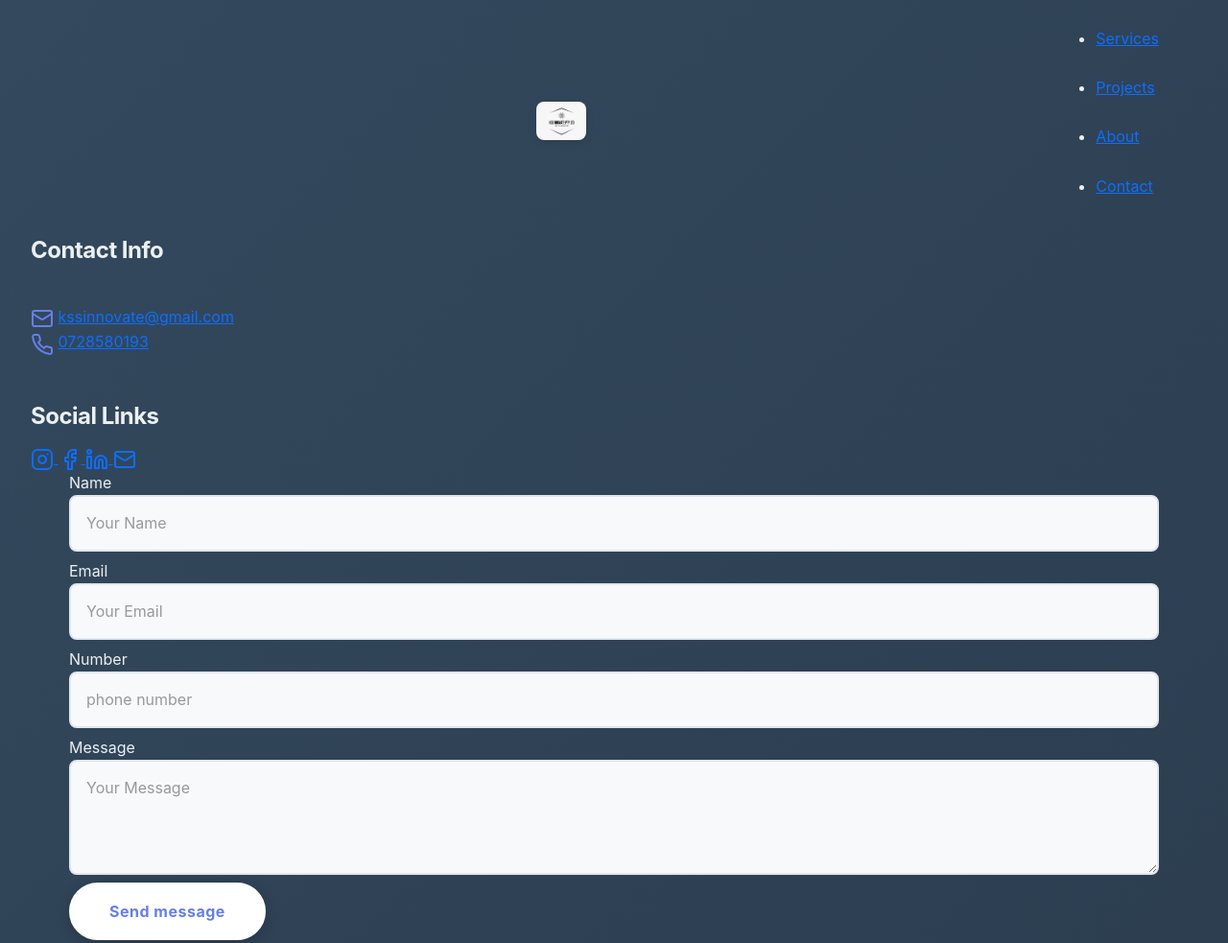
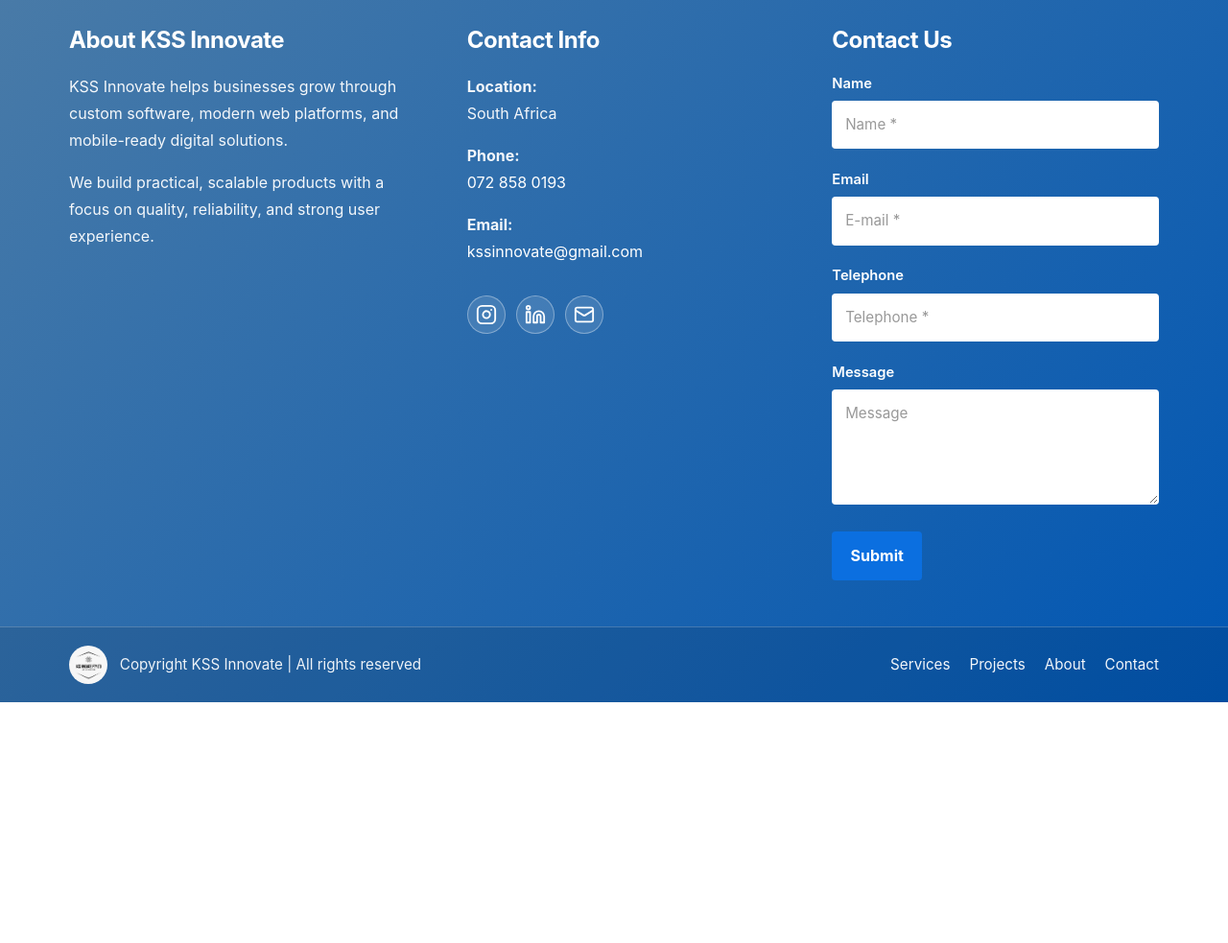
Before and after one commit to kssinnovate/kssinnovate-website, a plain HTML site: page index.html in a window 1280 px wide. Shown: the part 4060-5043 px from the top of the page at 96% size. After the commit the page ends 4792 px from the top, so only its background shows below. Drawn offline with nearby package versions, Linux system fonts and the light colour scheme.

Commit message:
Rebuild footer with Psybergate-style 3-column layout (About, Contact Info, Contact Form) + bottom bar with copyright and nav links

```diff
--- a/index.html
+++ b/index.html
@@ -322,85 +322,79 @@
     </section>
 
 
-    <footer>
-      <div class="container">
-        <div class="logo me-20">
-          <img src="assets/logo.jpg" alt="KSS Innovate Logo" style="height: 40px; margin: 0 auto;" />
-          <!-- <p>LET US INNOVATE</p> -->
-          <ul>
-            <li><a href="#services">Services</a></li>
-            <br>
-            <li><a href="#projects">Projects</a></li>
-            <br>
-            <li><a href="#about">About</a></li>
-            <br>
-            <li><a href="#contact">Contact</a></li>
-          </ul>
-        </div>
-        <!--<p>&copy; 2025 KSS INNOVATE PTY LTD. All rights reserved.</p>-->
+    <footer class="site-footer">
+      <div class="site-footer-main" id="contact">
+        <div class="container footer-grid">
+          <div class="footer-column footer-about">
+            <h3>About KSS Innovate</h3>
+            <p>
+              KSS Innovate helps businesses grow through custom software,
+              modern web platforms, and mobile-ready digital solutions.
+            </p>
+            <p>
+              We build practical, scalable products with a focus on quality,
+              reliability, and strong user experience.
+            </p>
           </div>
 
-      <div class="contact-info ">
-        <h4>Contact Info</h4>
-        <br>
-        <div class="contact-details">
-          <div class="contact-item">
-            <svg xmlns="http://www.w3.org/2000/svg" width="24" height="24" viewBox="0 0 24 24" fill="none" stroke="currentColor" stroke-width="2" stroke-linecap="round" stroke-linejoin="round" class="contact-icon"><rect width="20" height="16" x="2" y="4" rx="2"/><path d="m22 7-8.97 5.7a1.94 1.94 0 0 1-2.06 0L2 7"/></svg>
-            <a href="mailto:kssinnovate@gmail.com">kssinnovate@gmail.com</a>
-          </div>
-          <div class="contact-item">
-            <svg xmlns="http://www.w3.org/2000/svg" width="24" height="24" viewBox="0 0 24 24" fill="none" stroke="currentColor" stroke-width="2" stroke-linecap="round" stroke-linejoin="round" class="contact-icon"><path d="M22 16.92v3a2 2 0 0 1-2.18 2 19.79 19.79 0 0 1-8.63-3.07 19.5 19.5 0 0 1-6-6 19.79 19.79 0 0 1-3.07-8.67A2 2 0 0 1 4.11 2h3a2 2 0 0 1 2 1.72 12.84 12.84 0 0 0 .7 2.81 2 2 0 0 1-.45 2.11L8.09 9.91a16 16 0 0 0 6 6l1.27-1.27a2 2 0 0 1 2.11-.45 12.84 12.84 0 0 0 2.81.7A2 2 0 0 1 22 16.92z"/></svg>
-            <a href="tel:0728580193">0728580193</a>
-          </div>
-        </div>
-        <br>
-        <h4>Social Links</h4>
-        <div class="social-links">
+          <div class="footer-column footer-contact">
+            <h3>Contact Info</h3>
+            <p><strong>Location:</strong><br />South Africa</p>
+            <p><strong>Phone:</strong><br /><a href="tel:0728580193">072 858 0193</a></p>
+            <p><strong>Email:</strong><br /><a href="mailto:kssinnovate@gmail.com">kssinnovate@gmail.com</a></p>
+
+            <div class="footer-social" aria-label="Social Links">
               <a href="https://www.instagram.com/kssinnovate" target="_blank" rel="noopener noreferrer" aria-label="Instagram">
-            <svg xmlns="http://www.w3.org/2000/svg" width="24" height="24" viewBox="0 0 24 24" fill="none" stroke="currentColor" stroke-width="2" stroke-linecap="round" stroke-linejoin="round"><rect width="20" height="20" x="2" y="2" rx="5" ry="5"/><path d="M16 11.37A4 4 0 1 1 12.63 8 4 4 0 0 1 16 11.37z"/><line x1="17.5" y1="6.5" x2="17.51" y2="6.5"/></svg>
-          </a>
-          <a href="https://www.facebook.com/profile.php?id=61574670518406" target="_blank" rel="noopener noreferrer" aria-label="Facebook">
-            <svg xmlns="http://www.w3.org/2000/svg" width="24" height="24" viewBox="0 0 24 24" fill="none" stroke="currentColor" stroke-width="2" stroke-linecap="round" stroke-linejoin="round"><path d="M18 2h-3a5 5 0 0 0-5 5v3H7v4h3v8h4v-8h3l1-4h-4V7a1 1 0 0 1 1-1h3z"/></svg>
+                <svg xmlns="http://www.w3.org/2000/svg" width="22" height="22" viewBox="0 0 24 24" fill="none" stroke="currentColor" stroke-width="2" stroke-linecap="round" stroke-linejoin="round"><rect width="20" height="20" x="2" y="2" rx="5" ry="5"/><path d="M16 11.37A4 4 0 1 1 12.63 8 4 4 0 0 1 16 11.37z"/><line x1="17.5" y1="6.5" x2="17.51" y2="6.5"/></svg>
               </a>
               <a href="https://www.linkedin.com/company/kssinnovate/" target="_blank" rel="noopener noreferrer" aria-label="LinkedIn">
-            <svg xmlns="http://www.w3.org/2000/svg" width="24" height="24" viewBox="0 0 24 24" fill="none" stroke="currentColor" stroke-width="2" stroke-linecap="round" stroke-linejoin="round"><path d="M16 8a6 6 0 0 1 6 6v7h-4v-7a2 2 0 0 0-2-2 2 2 0 0 0-2 2v7h-4v-7a6 6 0 0 1 6-6z"/><rect width="4" height="12" x="2" y="9"/><circle cx="4" cy="4" r="2"/></svg>
+                <svg xmlns="http://www.w3.org/2000/svg" width="22" height="22" viewBox="0 0 24 24" fill="none" stroke="currentColor" stroke-width="2" stroke-linecap="round" stroke-linejoin="round"><path d="M16 8a6 6 0 0 1 6 6v7h-4v-7a2 2 0 0 0-2-2 2 2 0 0 0-2 2v7h-4v-7a6 6 0 0 1 6-6z"/><rect width="4" height="12" x="2" y="9"/><circle cx="4" cy="4" r="2"/></svg>
               </a>
               <a href="mailto:kssinnovate@gmail.com" aria-label="Email">
-            <svg xmlns="http://www.w3.org/2000/svg" width="24" height="24" viewBox="0 0 24 24" fill="none" stroke="currentColor" stroke-width="2" stroke-linecap="round" stroke-linejoin="round"><rect width="20" height="16" x="2" y="4" rx="2"/><path d="m22 7-8.97 5.7a1.94 1.94 0 0 1-2.06 0L2 7"/></svg>
+                <svg xmlns="http://www.w3.org/2000/svg" width="22" height="22" viewBox="0 0 24 24" fill="none" stroke="currentColor" stroke-width="2" stroke-linecap="round" stroke-linejoin="round"><rect width="20" height="16" x="2" y="4" rx="2"/><path d="m22 7-8.97 5.7a1.94 1.94 0 0 1-2.06 0L2 7"/></svg>
               </a>
             </div>
           </div>
 
-      <section id="contact" class="contact">
-        <!-- <h6>Contact Us</h6> -->
-        <div class="container">
-          <div class="contact-grid">
-            <div class="contact-form">
-              <form id="contactForm">
+          <div class="footer-column footer-form-column">
+            <h3>Contact Us</h3>
+            <form id="contactForm" class="footer-contact-form">
               <div class="form-group">
                 <label for="name">Name</label>
-                  <input type="text" id="name" name="name" placeholder="Your Name" required />
+                <input type="text" id="name" name="name" placeholder="Name *" required />
               </div>
               <div class="form-group">
                 <label for="email">Email</label>
-                  <input type="email" id="email" name="email" placeholder="Your Email" required />
+                <input type="email" id="email" name="email" placeholder="E-mail *" required />
               </div>
               <div class="form-group">
-                  <label for="number">Number</label>
-                  <input type="number" id="number" name="number" placeholder="phone number" pattern="^\+?[0-9]{10,15}$" required />
+                <label for="number">Telephone</label>
+                <input type="tel" id="number" name="number" placeholder="Telephone *" pattern="^\+?[0-9]{10,15}$" required />
               </div>
               <div class="form-group">
                 <label for="message">Message</label>
-                  <textarea id="message" name="message" placeholder="Your Message" required></textarea>
+                <textarea id="message" name="message" placeholder="Message" required></textarea>
               </div>
-                <button type="submit" class="btn he">Send message</button>
+              <button type="submit" class="footer-submit-btn">Submit</button>
             </form>
           </div>
         </div>
       </div>
-      </section>
+
+      <div class="site-footer-bottom">
+        <div class="container footer-bottom-row">
+          <div class="footer-brand-inline">
+            <img src="assets/logo.jpg" alt="KSS Innovate Logo" />
+            <p>Copyright KSS Innovate | All rights reserved</p>
+          </div>
+          <nav class="footer-bottom-links" aria-label="Footer Navigation">
+            <a href="#services">Services</a>
+            <a href="#projects">Projects</a>
+            <a href="#about">About</a>
+            <a href="#contact">Contact</a>
+          </nav>
+        </div>
+      </div>
     </footer>
-
-    <script src="main.js"></script>
   </body>
 </html>
--- a/styles.css
+++ b/styles.css
@@ -1341,3 +1341,204 @@ footer {
       height: 40px;
     }
   }
+
+/* Footer rebuild: Psybergate-like layout with KSS Innovate color palette */
+.site-footer {
+  background: linear-gradient(135deg, #4a7ba7 0%, #0056b3 100%);
+  color: #ffffff;
+  padding: 0;
+}
+
+.site-footer-main {
+  padding: 4rem 0 3rem;
+}
+
+.site-footer .footer-grid {
+  display: grid;
+  grid-template-columns: 1.1fr 1fr 1fr;
+  gap: 2.5rem;
+  align-items: start;
+}
+
+.site-footer .footer-column h3 {
+  margin: 0 0 1.2rem;
+  font-size: 1.5rem;
+  color: #ffffff;
+}
+
+.site-footer .footer-column p {
+  margin: 0 0 1rem;
+  color: rgba(255, 255, 255, 0.94);
+  font-size: 1rem;
+  line-height: 1.75;
+}
+
+.site-footer .footer-contact a {
+  color: #ffffff;
+  text-decoration: none;
+}
+
+.site-footer .footer-contact a:hover {
+  text-decoration: underline;
+}
+
+.footer-social {
+  display: flex;
+  gap: 0.7rem;
+  margin-top: 1rem;
+}
+
+.footer-social a {
+  width: 40px;
+  height: 40px;
+  border-radius: 50%;
+  display: inline-flex;
+  align-items: center;
+  justify-content: center;
+  background: rgba(255, 255, 255, 0.12);
+  color: #ffffff;
+  border: 1px solid rgba(255, 255, 255, 0.35);
+  transition: all 0.25s ease;
+}
+
+.footer-social a:hover {
+  transform: translateY(-2px);
+  background: #ffffff;
+  color: #0056b3;
+}
+
+.footer-contact-form .form-group {
+  margin-bottom: 0.8rem;
+}
+
+.footer-contact-form label {
+  display: block;
+  margin-bottom: 0.35rem;
+  font-size: 0.92rem;
+  color: #ffffff;
+  font-weight: 600;
+}
+
+.site-footer .footer-contact-form input,
+.site-footer .footer-contact-form textarea {
+  width: 100%;
+  border: 1px solid rgba(255, 255, 255, 0.45);
+  border-radius: 4px;
+  background: #ffffff;
+  color: #2c3e50;
+  padding: 0.75rem 0.8rem;
+  font-size: 0.95rem;
+  box-sizing: border-box;
+}
+
+.site-footer .footer-contact-form textarea {
+  min-height: 110px;
+  resize: vertical;
+}
+
+.site-footer .footer-contact-form input:focus,
+.site-footer .footer-contact-form textarea:focus {
+  outline: none;
+  box-shadow: 0 0 0 3px rgba(255, 255, 255, 0.25);
+}
+
+.footer-submit-btn {
+  margin-top: 0.5rem;
+  background: #0b6fe0;
+  color: #ffffff;
+  border: none;
+  border-radius: 4px;
+  padding: 0.78rem 1.2rem;
+  font-weight: 700;
+  cursor: pointer;
+  transition: all 0.25s ease;
+}
+
+.footer-submit-btn:hover {
+  background: #0857b0;
+  transform: translateY(-1px);
+}
+
+.site-footer-bottom {
+  border-top: 1px solid rgba(255, 255, 255, 0.2);
+  background: rgba(0, 0, 0, 0.1);
+  padding: 1.2rem 0;
+}
+
+.footer-bottom-row {
+  display: flex;
+  justify-content: space-between;
+  align-items: center;
+  gap: 1.2rem;
+}
+
+.footer-brand-inline {
+  display: flex;
+  align-items: center;
+  gap: 0.8rem;
+}
+
+.footer-brand-inline img {
+  width: 40px;
+  height: 40px;
+  object-fit: cover;
+  border-radius: 50%;
+}
+
+.footer-brand-inline p {
+  margin: 0;
+  font-size: 0.95rem;
+  color: rgba(255, 255, 255, 0.92);
+}
+
+.footer-bottom-links {
+  display: flex;
+  align-items: center;
+  gap: 1.25rem;
+}
+
+.footer-bottom-links a {
+  color: rgba(255, 255, 255, 0.95);
+  text-decoration: none;
+  font-size: 0.95rem;
+}
+
+.footer-bottom-links a:hover {
+  text-decoration: underline;
+}
+
+@media (max-width: 992px) {
+  .site-footer .footer-grid {
+    grid-template-columns: 1fr 1fr;
+  }
+
+  .site-footer .footer-form-column {
+    grid-column: 1 / -1;
+  }
+}
+
+@media (max-width: 768px) {
+  .site-footer-main {
+    padding: 3rem 0 2rem;
+  }
+
+  .site-footer .footer-grid {
+    grid-template-columns: 1fr;
+    gap: 2rem;
+  }
+
+  .footer-bottom-row {
+    flex-direction: column;
+    text-align: center;
+  }
+
+  .footer-brand-inline {
+    flex-direction: column;
+    gap: 0.6rem;
+  }
+
+  .footer-bottom-links {
+    justify-content: center;
+    flex-wrap: wrap;
+  }
+}
```
Lines whose indentation alone changed are shown as unchanged.
